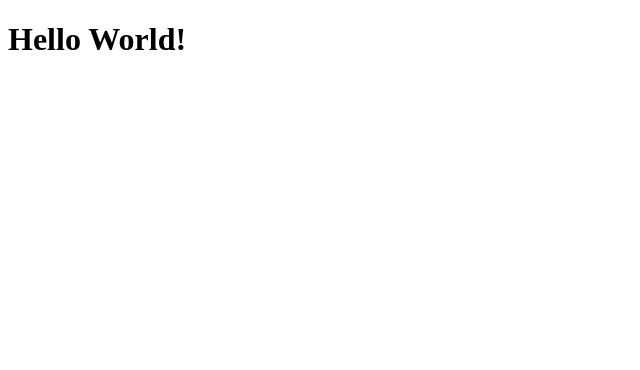
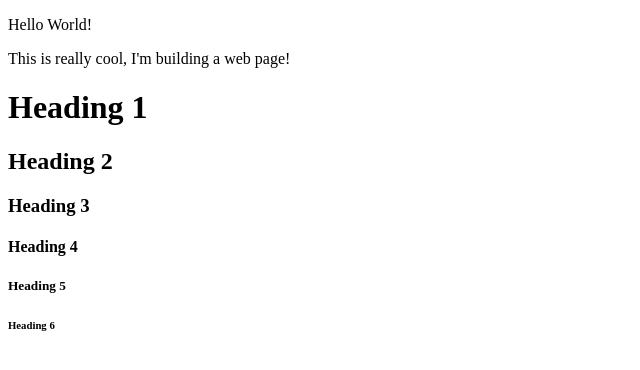
Before and after one commit to MicHell-eng/html-foundations, a plain HTML site: page html-boilerplate/index.html in a window 1280 px wide. Shown: the whole page, without its empty margins (0-640 px from the left). Drawn offline with Linux system fonts and the light colour scheme.

Commit message:
Edit Index.html Paragraph and Headings.

```diff
--- a/html-boilerplate/index.html
+++ b/html-boilerplate/index.html
@@ -1,12 +1,21 @@
 <!DOCTYPE html>
 <html>
   <head>
-    <meta charset="utf-8">
+    <meta charset="utf-8" />
     <title>My First Website</title>
   </head>
 
   <body>
-    <h1>Hello World!</h1>
+    <p>Hello World!</p>
+
+    <p>This is really cool, I'm building a web page!</p>
+
+    <h1>Heading 1</h1>
+    <h2>Heading 2</h2>
+    <h3>Heading 3</h3>
+    <h4>Heading 4</h4>
+    <h5>Heading 5</h5>
+    <h6>Heading 6</h6>
+
   </body>
-
 </html>
```
